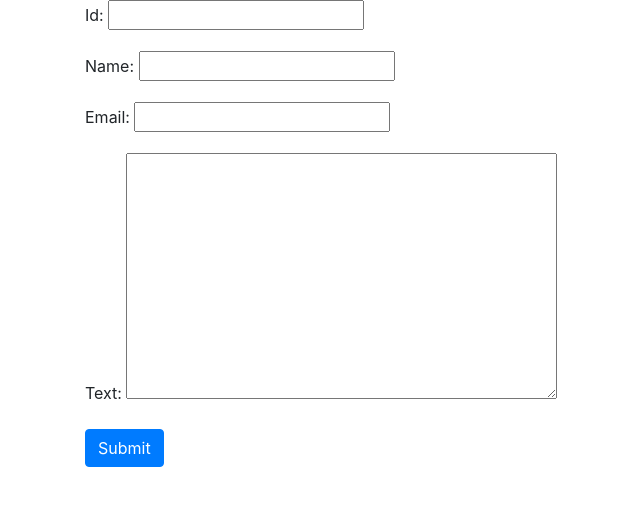
After one commit to smhimran/SmartTOPC, a Django app: page /form/ in a window 1280 px wide. The commit adds this page. Shown: the top 506 px of the page, without its empty margins (0-640 px from the left). Run offline with Django 3.2, Linux system fonts and the light colour scheme; some libraries are stand-ins or nearby versions.

Commit message:
Updated views

```diff
--- /dev/null
+++ b/Registration/forms.py
@@ -0,0 +1,7 @@
+from django import forms
+
+class Form(forms.Form):
+    ID = forms.CharField()
+    name = forms.CharField()
+    email = forms.EmailField()
+    text = forms.CharField(widget=forms.Textarea)
--- a/Registration/urls.py
+++ b/Registration/urls.py
@@ -2,5 +2,5 @@ from django.conf.urls import url
 from Registration import views
 
 urlpatterns = [
-    url('', views.people, name='list'),
+    url('', views.index, name='list'),
 ]
--- a/Registration/views.py
+++ b/Registration/views.py
@@ -1,8 +1,13 @@
 from django.shortcuts import render
 from Registration.models import Student
+from . import forms
 
 # Create your views here.
 def index(request):
     student_list = Student.objects.order_by('ID')
     dict = {'table': student_list}
     return render(request, 'Registration/list.html', context=dict)
+
+def form_view(request):
+    form = forms.Form()
+    return render(request, 'Registration/form_page.html', {'form': form})
--- a/SmartTOPC/urls.py
+++ b/SmartTOPC/urls.py
@@ -21,4 +21,5 @@ from Registration import views
 urlpatterns = [
     path('', views.index, name='list'),
     path('admin/', admin.site.urls),
+    path('form/', views.form_view, name='form')
 ]
--- /dev/null
+++ b/templates/Registration/form_page.html
@@ -0,0 +1,21 @@
+<!DOCTYPE html>
+<html lang="en" dir="ltr">
+  <head>
+    <meta charset="utf-8">
+    <title>Input Form</title>
+    <link rel="stylesheet" href="https://stackpath.bootstrapcdn.com/bootstrap/4.4.1/css/bootstrap.min.css">
+  </head>
+  <body>
+
+    <div class="container">
+      <form method="post">
+        <div class="form-group">
+          {{ form.as_p }}
+          <button type="submit" class="btn btn-primary">Submit</button>
+        </div>
+
+      </form>
+    </div>
+
+  </body>
+</html>
```
Also changed, not shown: templates/Registration/list.html (+10 -5 lines).
